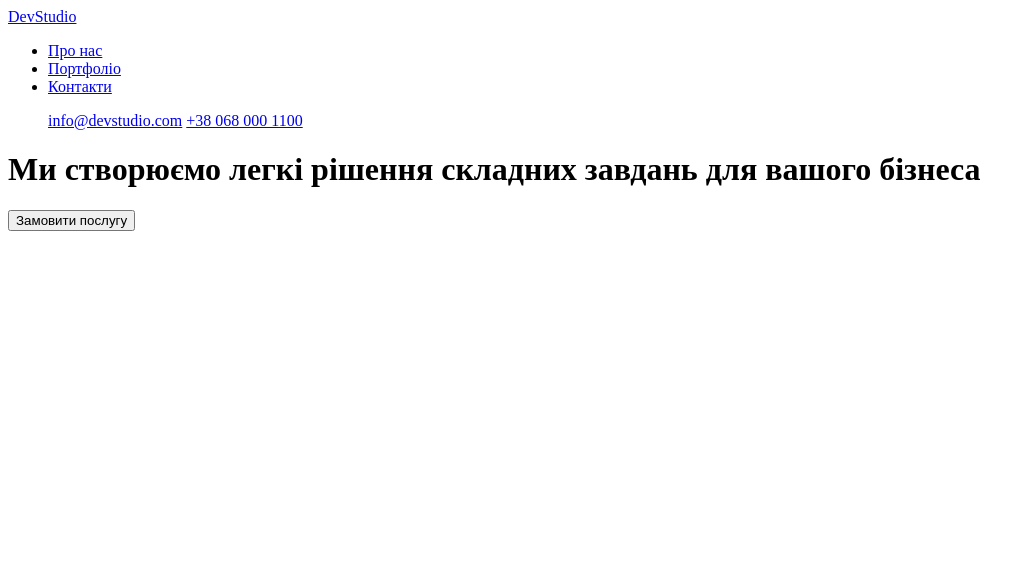
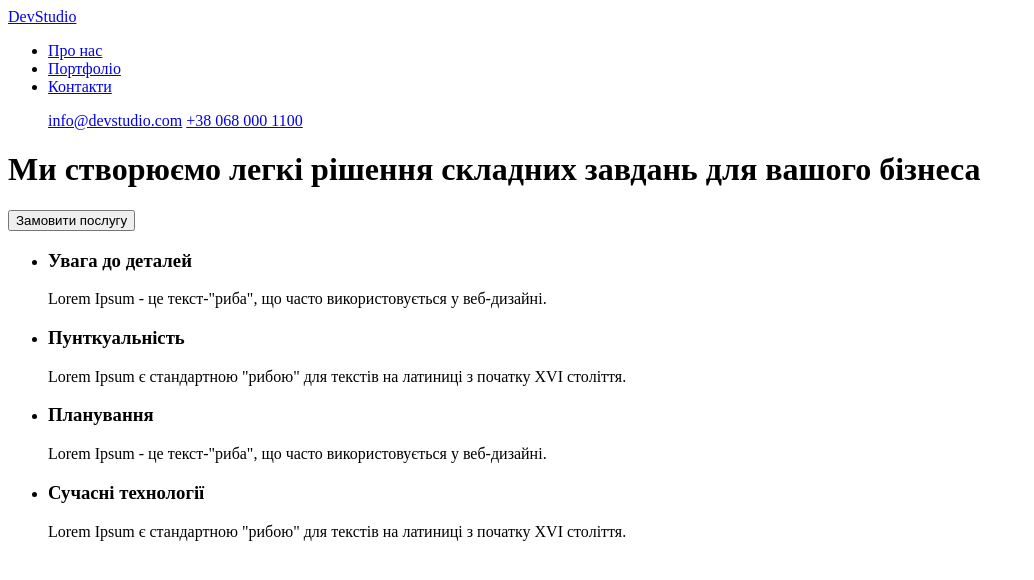
Before and after one commit to Ym1re/wt-markup-01, a plain HTML site: page index.html in a window 1280 px wide. Shown: the whole page, without its empty margins (0-1034 px from the left). Drawn offline with Linux system fonts and the light colour scheme.

Commit message:
subtitle
add subtitles and description

```diff
--- a/index.html
+++ b/index.html
@@ -23,6 +23,27 @@
     <main>
         <h1>Ми створюємо легкі рішення складних завдань для вашого бізнеса</h1>
         <button type="button">Замовити послугу</button>
+        <section>
+            <ul>
+                <li>
+                    <h3>Увага до деталей</h3>
+                    <p>Lorem Ipsum - це текст-"риба", що часто використовується у веб-дизайні.</p>
+                </li>
+                <li>
+                    <h3>Пунткуальність</h3>
+                    <p>Lorem Ipsum є стандартною "рибою" для текстів на латиниці з початку XVI століття.</p>
+                </li>
+                <li>
+                    <h3>Планування</h3>
+                    <p>Lorem Ipsum - це текст-"риба", що часто використовується у веб-дизайні.</p>
+                </li>
+                <li>
+                    <h3>Сучасні технології</h3>
+                    <p>Lorem Ipsum є стандартною "рибою" для текстів на латиниці з початку XVI століття.</p>
+                </li>
+            </ul>
+        </section>
+
     </main>
 </body>
 </html>
```
